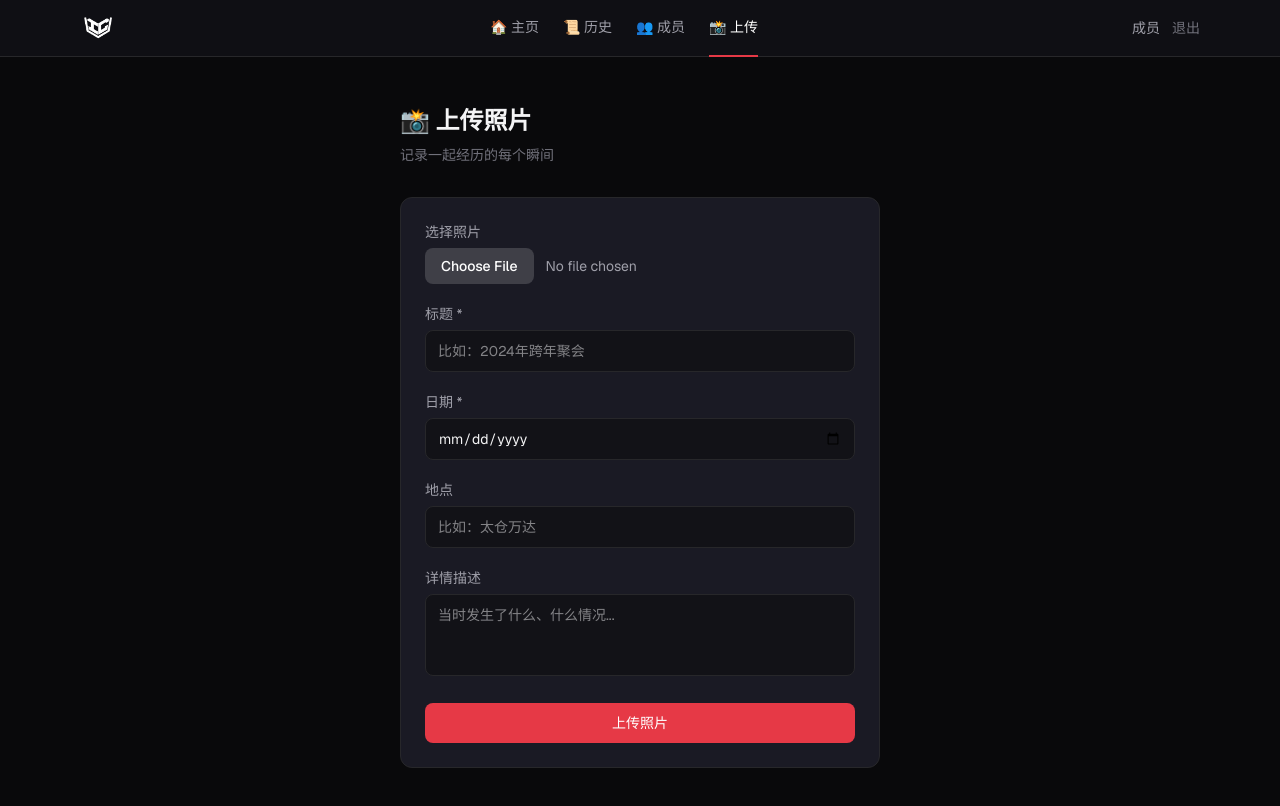
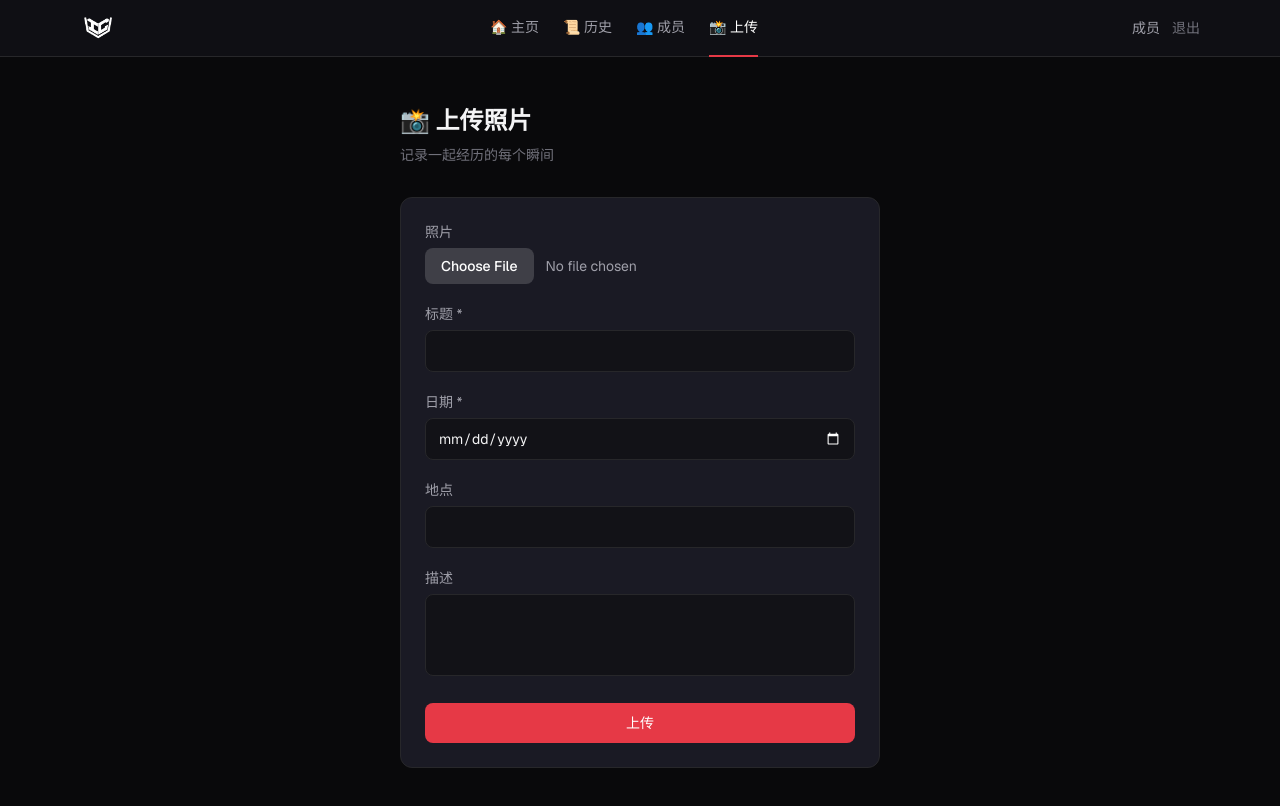
Before and after one commit to xiaokunjolon-hub/icu-photo-wall, a Next.js app: page /upload in a window 1280 px wide. Shown: the top 806 px of the page. Built offline with nearby package versions, Linux system fonts and the light colour scheme; no server answers.

Commit message:
去掉提示词，修复日期选择器深色适配

```diff
--- a/src/app/upload/page.tsx
+++ b/src/app/upload/page.tsx
@@ -32,6 +32,9 @@ export default function UploadPage() {
     }
   };
 
+  const inputClass =
+    "w-full px-3 py-2.5 rounded-lg text-sm outline-none [color-scheme:dark]";
+
   return (
     <div className="max-w-lg mx-auto px-4 py-12">
       <h1 className="text-2xl font-bold mb-2">📸 上传照片</h1>
@@ -47,7 +50,7 @@ export default function UploadPage() {
       >
         {/* 照片选择 */}
         <div>
-          <label className="block text-sm text-zinc-400 mb-1.5">选择照片</label>
+          <label className="block text-sm text-zinc-400 mb-1.5">照片</label>
           <input
             type="file"
             name="file"
@@ -72,8 +75,7 @@ export default function UploadPage() {
             type="text"
             name="title"
             required
-            placeholder="比如：2024年跨年聚会"
-            className="w-full px-3 py-2.5 rounded-lg text-sm outline-none"
+            className={inputClass}
             style={{
               background: "var(--bg-secondary)",
               border: "1px solid var(--border)",
@@ -89,7 +91,7 @@ export default function UploadPage() {
             type="date"
             name="event_date"
             required
-            className="w-full px-3 py-2.5 rounded-lg text-sm outline-none"
+            className={inputClass}
             style={{
               background: "var(--bg-secondary)",
               border: "1px solid var(--border)",
@@ -104,8 +106,7 @@ export default function UploadPage() {
           <input
             type="text"
             name="location"
-            placeholder="比如：太仓万达"
-            className="w-full px-3 py-2.5 rounded-lg text-sm outline-none"
+            className={inputClass}
             style={{
               background: "var(--bg-secondary)",
               border: "1px solid var(--border)",
@@ -114,13 +115,12 @@ export default function UploadPage() {
           />
         </div>
 
-        {/* 描述/备注 */}
+        {/* 描述 */}
         <div>
-          <label className="block text-sm text-zinc-400 mb-1.5">详情描述</label>
+          <label className="block text-sm text-zinc-400 mb-1.5">描述</label>
           <textarea
             name="description"
             rows={3}
-            placeholder="当时发生了什么、什么情况..."
             className="w-full px-3 py-2.5 rounded-lg text-sm outline-none resize-none"
             style={{
               background: "var(--bg-secondary)",
@@ -144,7 +144,7 @@ export default function UploadPage() {
           className="w-full py-2.5 rounded-lg text-sm font-medium transition-all disabled:opacity-40"
           style={{ background: "var(--accent)", color: "#fff" }}
         >
-          {loading ? "上传中..." : "上传照片"}
+          {loading ? "上传中..." : "上传"}
         </button>
       </form>
     </div>
```
